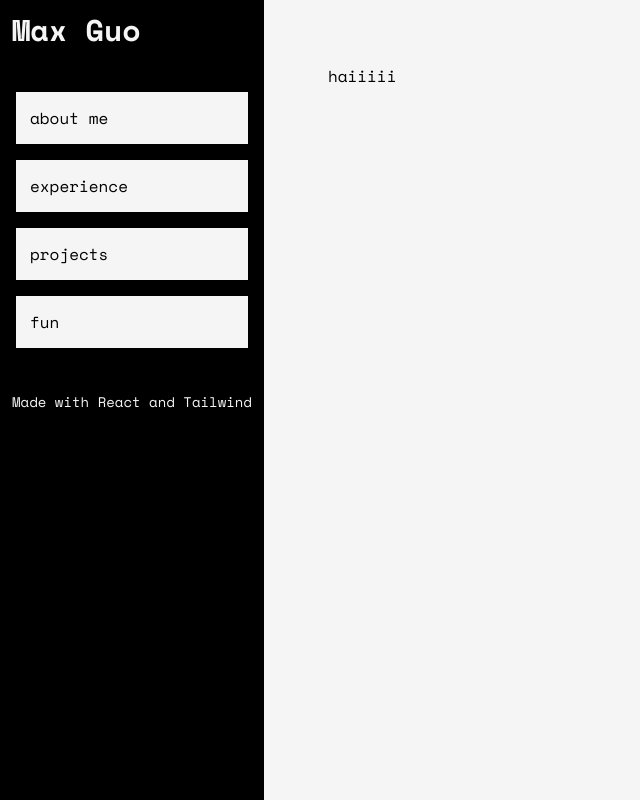
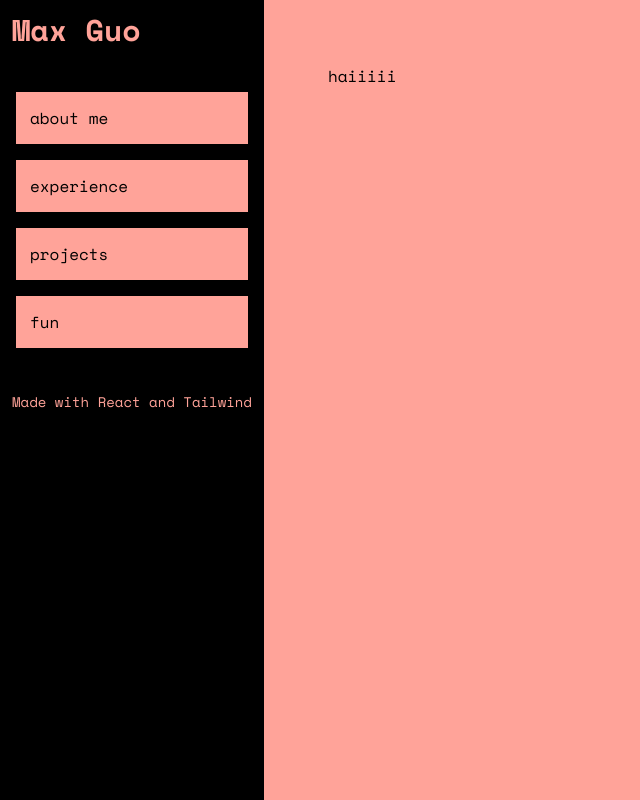
Before and after one commit to MG2003/personal_website, a React (Vite) app in the folder frontend/: page / in a window 1280 px wide. Shown: the whole page, without its empty margins (0-640 px from the left). Built offline with nearby package versions, Linux system fonts and the light colour scheme.

Commit message:
refactored color schemes for easier theme stuff later

```diff
--- a/frontend/src/layouts/RootLayout.tsx
+++ b/frontend/src/layouts/RootLayout.tsx
@@ -8,7 +8,7 @@ export default function Root() {
     return (
       <div className = "flex min-h-screen">
         <Sidebar/>
-        <main className = "p-16 flex-grow bg-offwhite">
+        <main className = "p-16 flex-grow bg-primary">
           <Outlet/>
         </main>
 
@@ -20,7 +20,7 @@ export default function Root() {
     return(
     <div className = "block bg-black">
       <header>
-        <h1 className = "text-3xl font-bold text-offwhite p-3"><Link to= "/">Max Guo</Link></h1>
+        <h1 className = "text-3xl font-bold text-primary p-3"><Link to= "/">Max Guo</Link></h1>
       </header>
       <Navigation/>
       <Foot/>
@@ -30,14 +30,14 @@ export default function Root() {
 
   function Foot(){
     return(
-      <footer className = "text-sm text-offwhite p-3">
+      <footer className = "text-sm text-primary p-3">
         <p>Made with React and Tailwind</p>
       </footer>
     )
   }
 
   function Navigation(){
-    const nav_class: string = " block p-3 my-4 min-w-md border-offwhite border-2"
+    const nav_class: string = " block p-3 my-4 min-w-md border-primary border-2"
     return(
       <ul className = "p-4">
         {pages.map((page, index) =>
@@ -45,7 +45,7 @@ export default function Root() {
             key = {index}
             to={page.path}
             className = {({ isActive }) =>
-              isActive ? "font-bold bg-black text-offwhite" + nav_class : "bg-offwhite hover:bg-black hover:text-offwhite transition-colors ease-in" + nav_class
+              isActive ? "font-bold bg-black text-primary" + nav_class : "bg-primary hover:bg-black hover:text-primary transition-colors ease-in" + nav_class
           }>
 
               {page.title}
--- a/frontend/src/layouts/projects/projectTable.tsx
+++ b/frontend/src/layouts/projects/projectTable.tsx
@@ -17,7 +17,7 @@ export default function ProjectTable({props, title}:data_Array){
             <div className = "inline-flex">
                 {props.map((project: projData) =>
                     <a href= {project.link} target= "_blank"
-                        className = "bg-gray-100 p-4 m-4 transition ease-in delay-100 hover:bg-gray-200 hover:scale-105 flex-col hover:shadow-dft border-black border-2">
+                        className = "bg-highlight p-4 m-4 transition ease-in delay-100 hover:scale-105 flex-col hover:shadow-dft border-black border-2">
                         <div className = "min-h flex-grow">
                             <img src = {imageFolder + project.path} className = "max-w-sm"/>
                         </div>
--- a/frontend/src/layouts/projects/tags.tsx
+++ b/frontend/src/layouts/projects/tags.tsx
@@ -15,7 +15,7 @@ export default function Tags( {tagArr} : TagsProps){
         {
         tagArr.map((tag: string) =>
             <div className =  {TAG_CLASS + "bg-black"}>
-              <p className = "text-white">{tag}</p>
+              <p className = "text-primary">{tag}</p>
             </div>)
     }
     </div>
--- a/frontend/src/pages/404.tsx
+++ b/frontend/src/pages/404.tsx
@@ -4,7 +4,7 @@ export default function BadURL(){
     const error = useRouteError();
     console.error(error)
     return(
-        <div className = "text-center bg-offwhite min-h-screen flex align-middle">
+        <div className = "text-center bg-primary min-h-screen flex align-middle">
             <div className = "m-auto">
                 <h1 className = "text-xl">Oopsie poopsie you did a woopsie</h1>
                 <p className = "my-3">
@@ -13,7 +13,7 @@ export default function BadURL(){
                         (error as { statusText?: string })?.statusText}
                     </i>
                 </p>
-                <Link to = ".." className = "bg-black text-offwhite py-1 px-3 my-3">Go back!</Link>
+                <Link to = ".." className = "bg-black text-primary py-1 px-3 my-3">Go back!</Link>
             </div>
         </div>
     );
--- a/frontend/tailwind.config.js
+++ b/frontend/tailwind.config.js
@@ -8,7 +8,8 @@ export default {
     extend: {
       colors: {
 
-        'primary': '#ffc3bf',
+        'primary': '#ffa399',
+        'highlight': '#ffccc9',
         'secondary': '#f5f5f5',
         'offwhite': '#f5f5f5'
 
```
